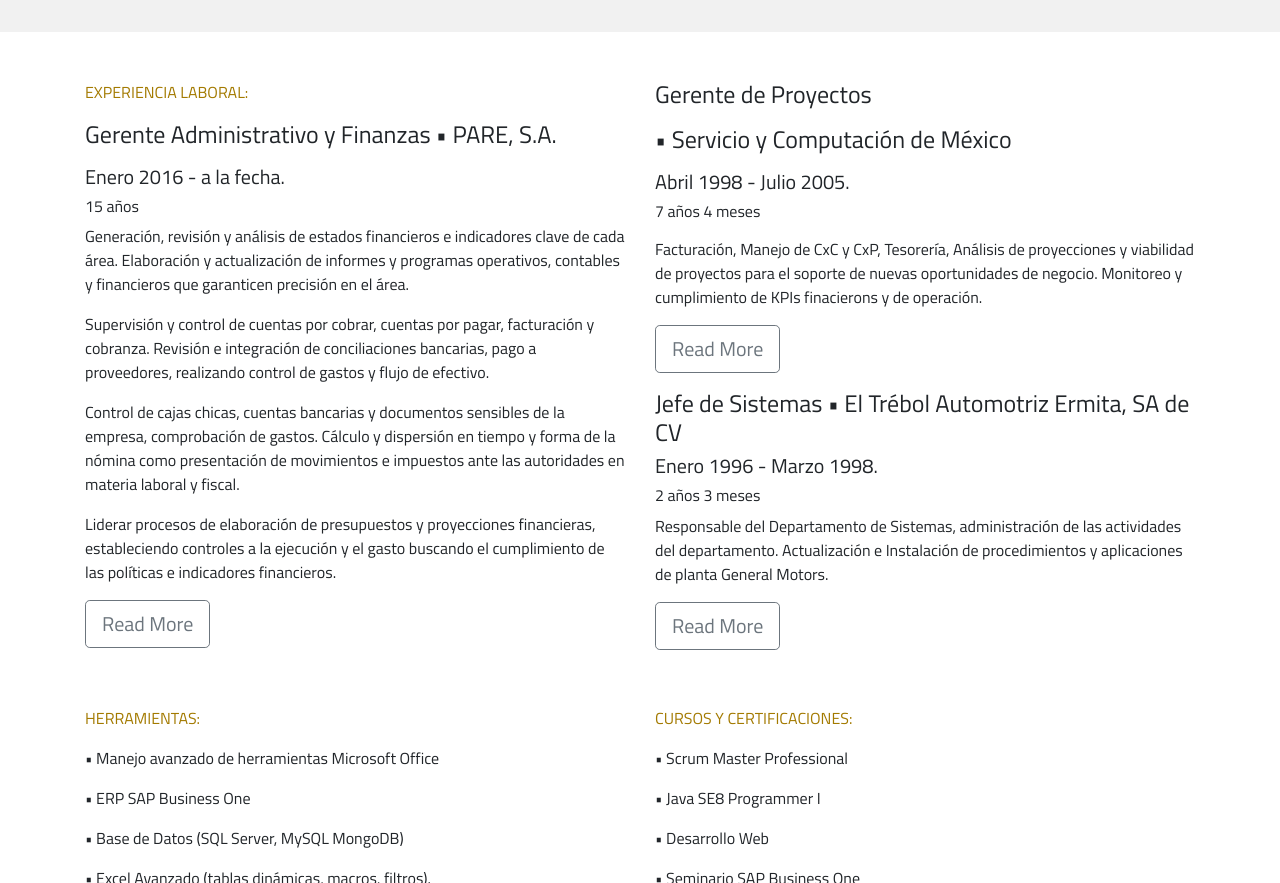
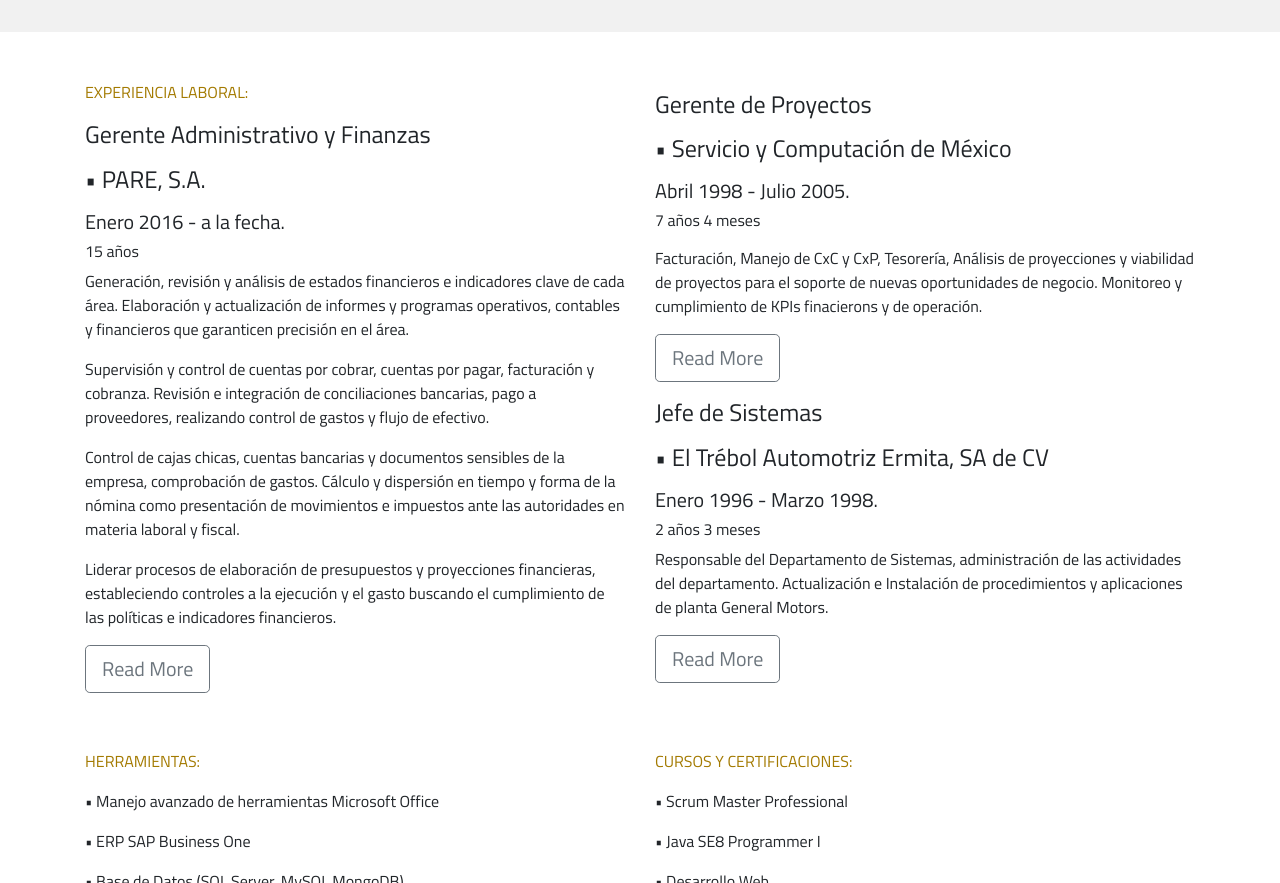
Before and after one commit to mtrianav/miCV, a plain HTML site: page index.html in a window 1280 px wide. Shown: the part 560-1443 px from the top of the page. Drawn offline with nearby package versions, Linux system fonts and the light colour scheme.

Commit message:
Update index.html

```diff
--- a/index.html
+++ b/index.html
@@ -89,7 +89,8 @@
             <div class="info-left">
               <!-- <img src="image22.png" style="width: 100%">. -->
               <p><font color=#a37a00>EXPERIENCIA LABORAL:</font></p>
-              <h4><p>Gerente Administrativo y Finanzas • PARE, S.A.</p></h4><h5>Enero 2016 - a la fecha.</5><h6>15 años</h6>
+              <h4><p>Gerente Administrativo y Finanzas</p></h4>
+              <h4><p> • PARE, S.A.</p></h4><h5>Enero 2016 - a la fecha.</5><h6>15 años</h6>
               <p>
                 Generación, revisión y análisis de estados financieros e indicadores clave de cada área. Elaboración y actualización de informes y programas operativos, contables y financieros que garanticen precisión en el área.
               </p>
@@ -115,7 +116,8 @@
             <p> </p>
             </div>
 
-            <h4>Jefe de Sistemas • El Trébol Automotriz Ermita, SA de CV</h4><h5>Enero 1996 - Marzo 1998.</5><h6>2 años 3 meses</h6>
+            <h4><p>Jefe de Sistemas</p></h4>
+            <h4><p> • El Trébol Automotriz Ermita, SA de CV</h4><h5>Enero 1996 - Marzo 1998.</5><h6>2 años 3 meses</h6>
             <p>Responsable del Departamento de Sistemas, administración de las actividades del departamento. Actualización e Instalación de procedimientos y aplicaciones de planta General Motors.</p>
             <a href="#" class="btn btn-outline-secondary btn-lg">Read More</a>
             </div>
```
